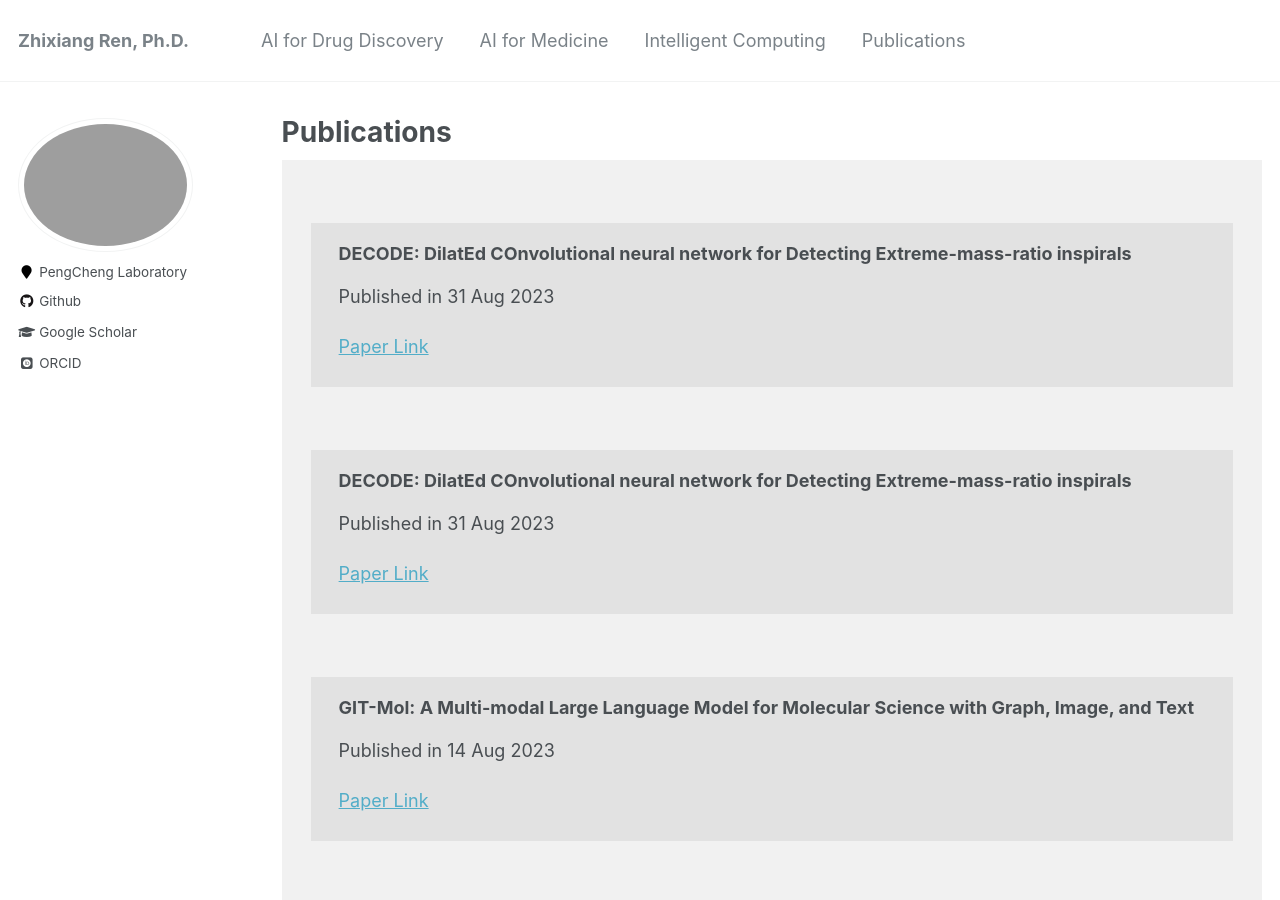
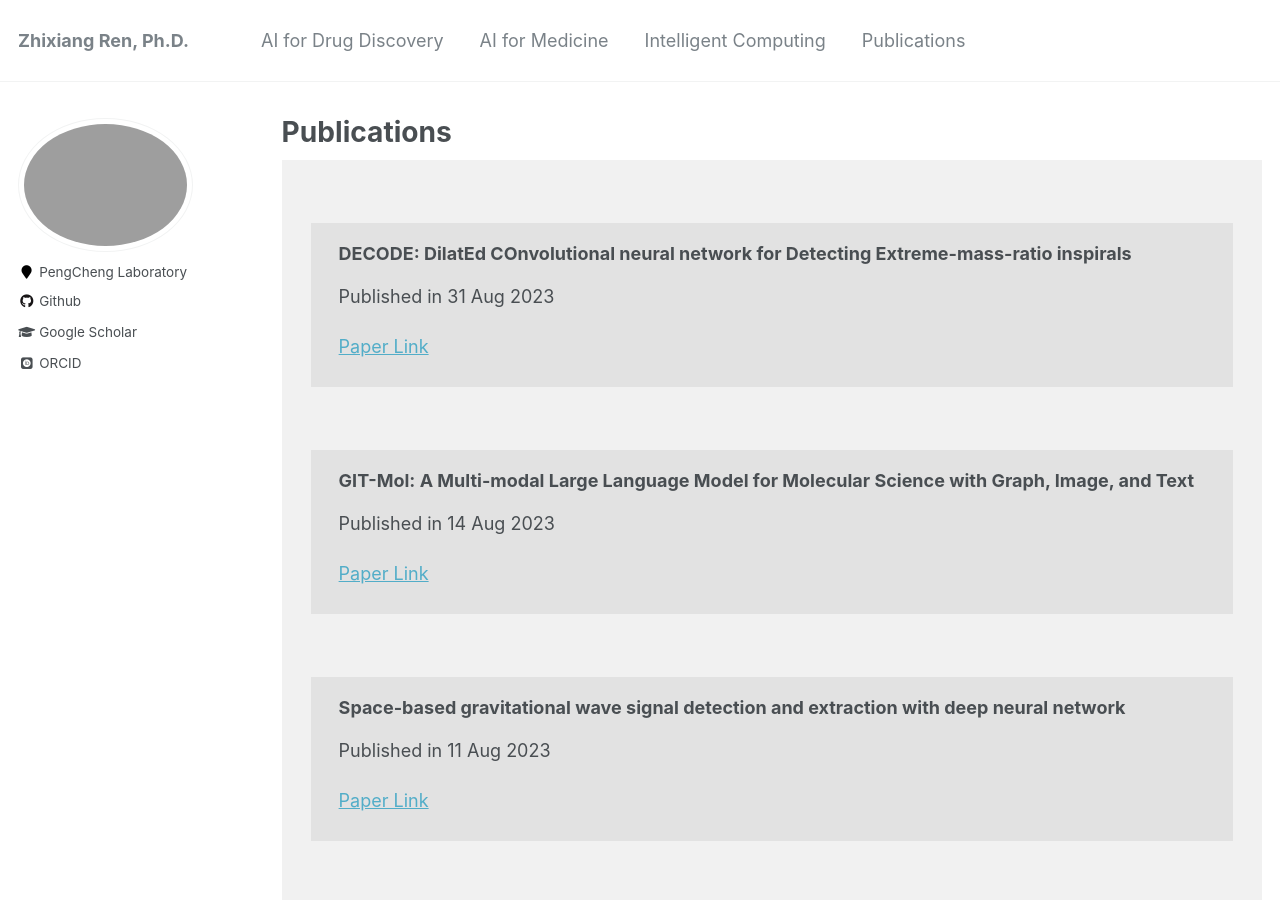
Before and after one commit to zhixiang-ren/zhixiang-ren.github.io, a Jekyll site: the page built from _pages/publications.html, in a window 1280 px wide and 900 px high. Built offline with Jekyll 4.4.1, drawn with Linux system fonts in a browser that asks for light colours; some web fonts are replaced.

Commit message:
Update publications.html

```diff
--- a/_pages/publications.html
+++ b/_pages/publications.html
@@ -5,15 +5,6 @@ permalink: /publications/
 author_profile: true
 ---
 <div style="width: 100%;padding-left: 3%;padding-right: 3%;background-color: rgb(241, 241, 241);">
-
-</br>
-
-<div style="width: 100%;padding-left: 3%;padding-right: 3%;background-color: rgb(226, 226, 226);">
-<h3 style="padding-top: 20px;">DECODE: DilatEd COnvolutional neural network for Detecting Extreme-mass-ratio inspirals</h3>
-<p style="text-align:justify">Published in 31 Aug 2023</p>
-<a href="https://arxiv.org/abs/2308.16422">Paper Link</a>
-</br></br>
-</div>
 
 </br>
 
```
